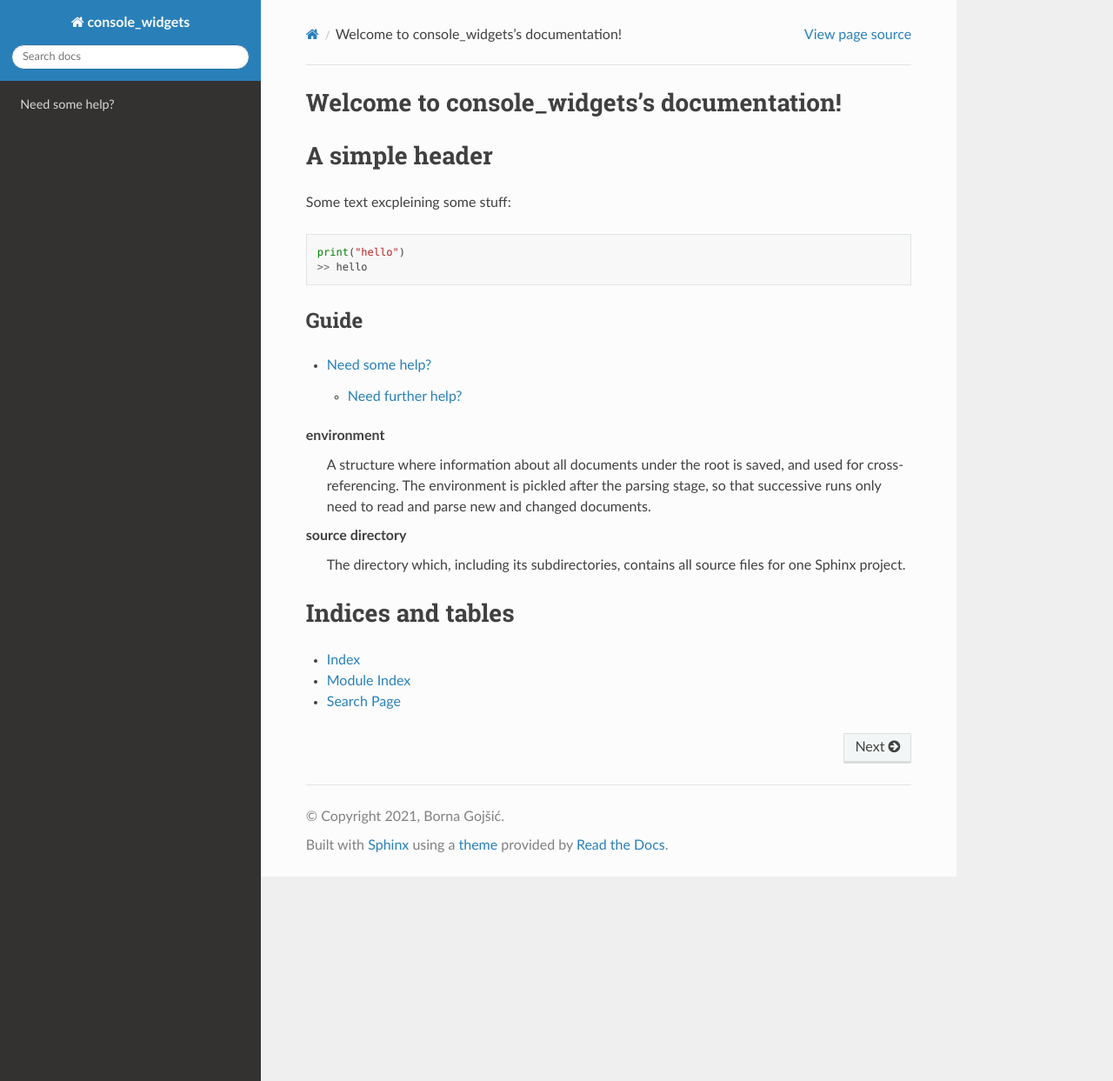
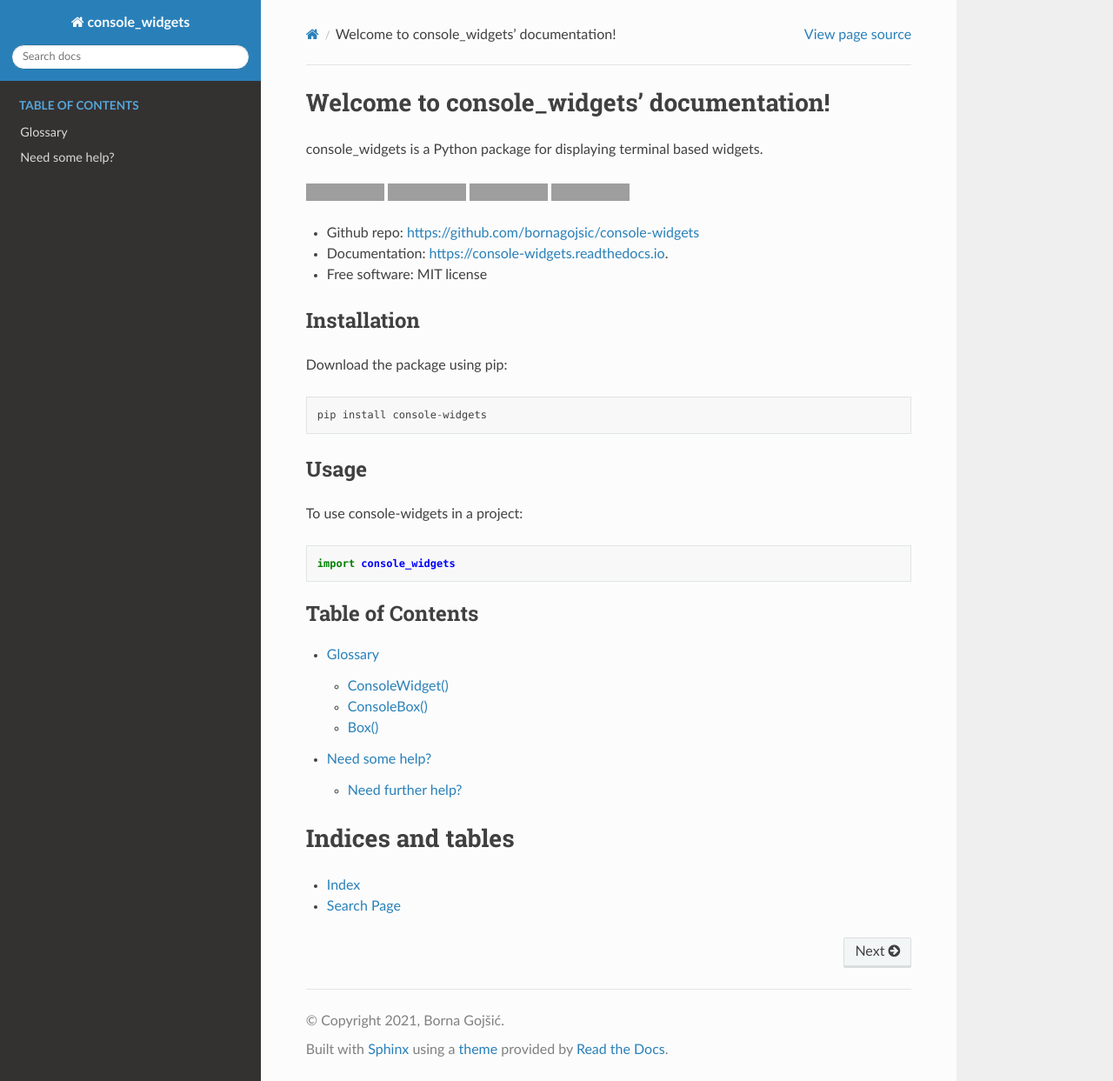
Before and after one commit to bornagojsic/console-widgets, a Sphinx documentation site: the page built from docs/source/index.rst, in a window 1280 px wide and 1243 px high. Shown: the whole window at 87% size. Built offline with Sphinx 7.4.7 and the Read the Docs theme 2.0.0, drawn with Linux system fonts in a browser that asks for light colours; grey boxes are pictures that could not be loaded.

Commit message:
Updating the docs

```diff
--- a/docs/source/help.rst
+++ b/docs/source/help.rst
@@ -1,10 +1,10 @@
 Need some help?
 ===============
 
+Contact username@example.domain
 
-Contact username@example.domain
 
 Need further help?
 ^^^^^^^^^^^^^^^^^^
 
-Please join our IRC channel on freenode under doctuts
+Sample text
--- a/docs/source/index.rst
+++ b/docs/source/index.rst
@@ -1,49 +1,59 @@
-:orphan:
-.. only:: comment
+.. :orphan:
+.. console_widgets documentation master file, created by
+.. sphinx-quickstart on Tue Aug  3 00:10:10 2021.
+.. You can adapt this file completely to your liking, but it should at least
+.. contain the root `toctree` directive.
 
-    console_widgets documentation master file, created by
-    sphinx-quickstart on Tue Aug  3 00:10:10 2021.
-    You can adapt this file completely to your liking, but it should at least
-    contain the root `toctree` directive.
-
-Welcome to console_widgets's documentation!
+Welcome to console_widgets' documentation!
 ===========================================
 
 
-A simple header
-===============
+console_widgets is a Python package for displaying terminal based widgets.
 
-Some text excpleining some stuff::
+|shield1| |shield2| |shield3| |shield4|
 
-    print("hello")
-    >> hello
+-  Github repo: https://github.com/bornagojsic/console-widgets
+-  Documentation: https://console-widgets.readthedocs.io.
+-  Free software: MIT license
 
 
-Guide
-^^^^^
+Installation
+------------
+
+Download the package using pip::
+
+   pip install console-widgets
+
+
+Usage
+-----
+
+To use console-widgets in a project::
+
+   import console_widgets
+
 
 .. toctree::
   :maxdepth: 2
+  :caption: Table of Contents
+  :glob:
 
-  help.rst
-
-
-.. glossary::
-
-   environment
-      A structure where information about all documents under the root is
-      saved, and used for cross-referencing.  The environment is pickled
-      after the parsing stage, so that successive runs only need to read
-      and parse new and changed documents.
-
-   source directory
-      The directory which, including its subdirectories, contains all
-      source files for one Sphinx project.
+  glossary
+  help
 
 
 Indices and tables
 ==================
 
+.. * :ref:`genindex`
+.. * :ref:`modindex`
+.. * :ref:`search`
+
 * :ref:`genindex`
-* :ref:`modindex`
 * :ref:`search`
+
+
+.. |shield1| image:: https://img.shields.io/github/languages/top/bornagojsic/console-widgets
+.. |shield2| image:: https://img.shields.io/pypi/v/console-widgets
+.. |shield3| image:: https://img.shields.io/pypi/dd/console-widgets
+.. |shield4| image:: https://img.shields.io/pypi/l/console-widgets
```
Also changed, not shown: README.md (+1 -3 lines), docs/console_widgets.rst (deleted, +0 -29 lines), docs/modules.rst (deleted, +0 -8 lines), docs/setup.rst (deleted, +0 -7 lines), docs/source/glossary.rst (added, +70 -0 lines).
